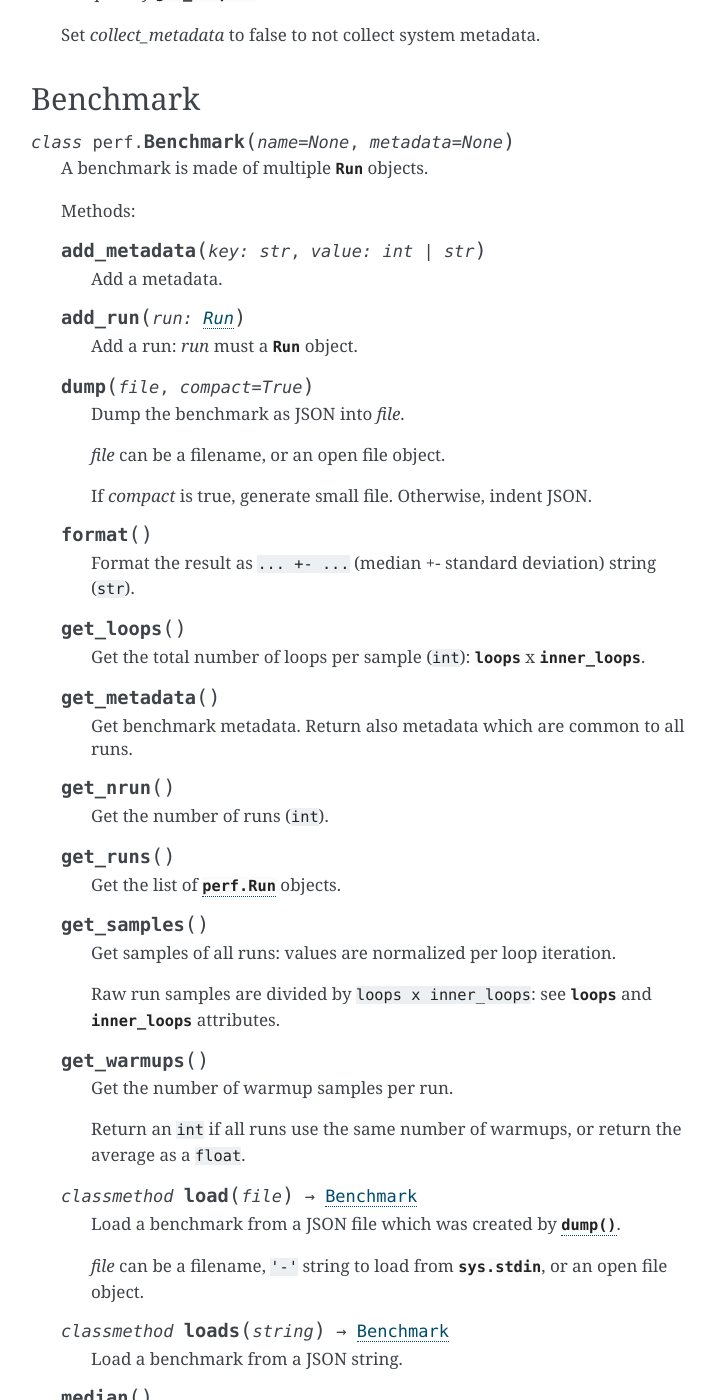
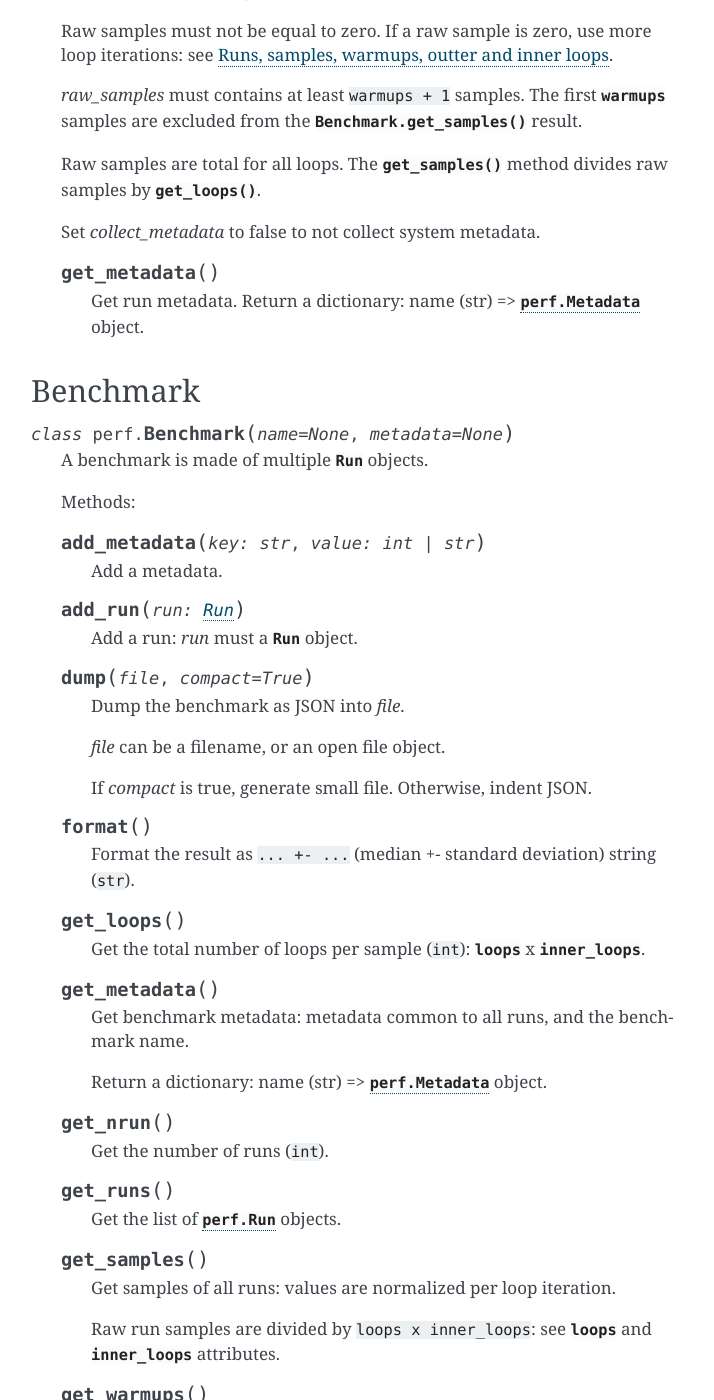
Before and after one commit to psf/pyperf, a Sphinx documentation site: the page built from doc/api.rst, in a window 1280 px wide and 1400 px high, scrolled down 4512 px. Shown: the whole window, without its empty margins (389-1103 px from the left). Built offline with Sphinx 7.4.7, drawn with Linux system fonts in a browser that asks for light colours; some of the changed text lies outside the part shown.

Commit message:
update doc

```diff
--- a/TODO.rst
+++ b/TODO.rst
@@ -26,6 +25,7 @@
 Blocker for perf 1.0 (stable API)
 =================================
 
+* Update doc: check public attributes and methods of classes
 * Clarify run vs process in TextRunner CLI
 * "samples" is not the best term, "a data sample is a set of data":
   https://en.wikipedia.org/wiki/Sample_%28statistics%29
--- a/doc/api.rst
+++ b/doc/api.rst
@@ -110,6 +110,17 @@
    information on Python clocks.
 
 
+Metadata
+--------
+
+.. class:: perf.Metadata(name, value, formatter=None)
+
+   A metadata object.
+
+   If not formatter is specified, a formatter is chosen depending on the
+   metadata name.
+
+
 Run
 ---
 
@@ -132,6 +143,11 @@
    raw samples by :meth:`get_loops`.
 
    Set *collect_metadata* to false to not collect system metadata.
+
+   .. method:: get_metadata()
+
+      Get run metadata. Return a dictionary:
+      name (str) => :class:`perf.Metadata` object.
 
 
 Benchmark
@@ -171,8 +187,10 @@
 
    .. method:: get_metadata()
 
-      Get benchmark metadata. Return also metadata which are common to all
-      runs.
+      Get benchmark metadata: metadata common to all runs, and the benchmark
+      name.
+
+      Return a dictionary: name (str) => :class:`perf.Metadata` object.
 
    .. method:: get_nrun()
 
```
Also changed, not shown: other parts of TODO.rst (+0 -1 lines).
